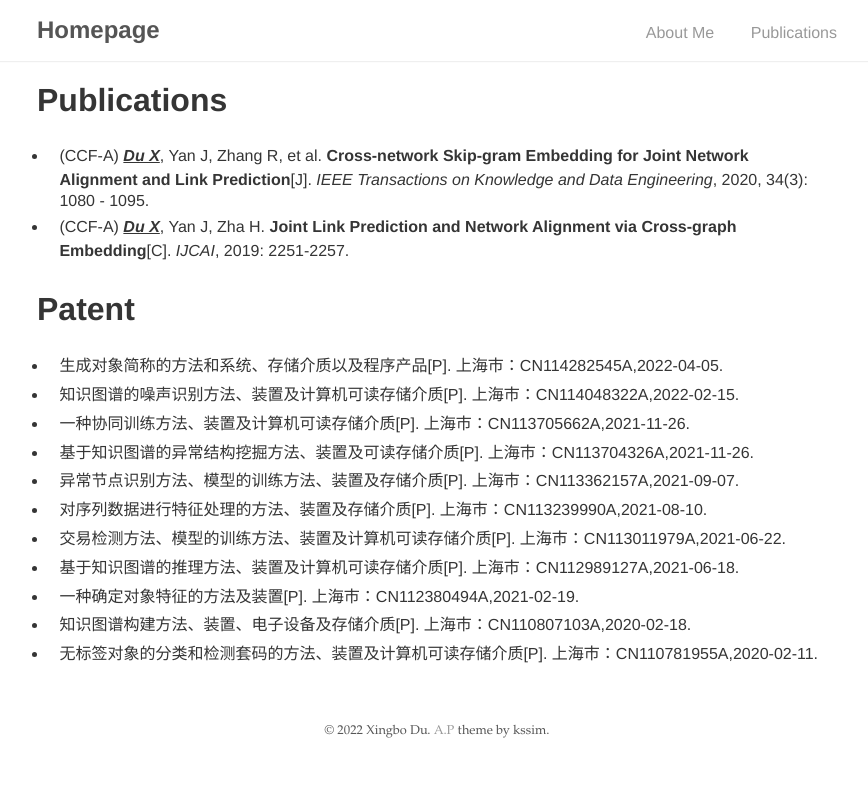
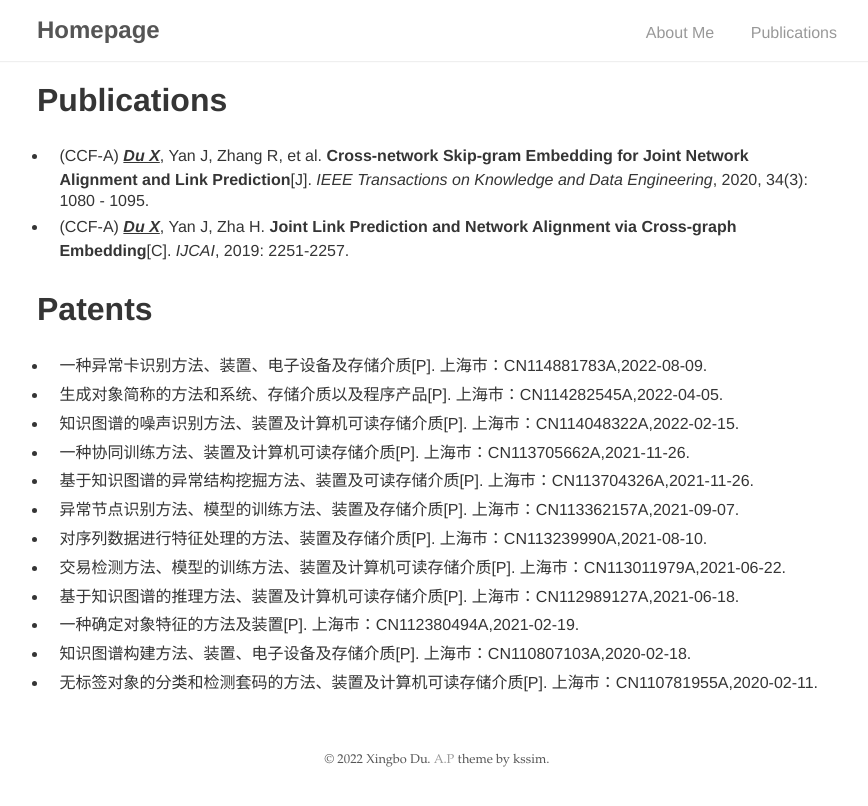
Before and after one commit to optray/optray.github.io, a Jekyll site: the page built from publication/index.md, in a window 1280 px wide. Shown: the top 806 px of the page, without its empty margins (203-1071 px from the left). Built offline with Jekyll 4.4.1, drawn with Linux system fonts in a browser that asks for light colours; our own code applies the rules of GitHub Pages for plain Markdown files.

Commit message:
add patents

```diff
--- a/publication/index.md
+++ b/publication/index.md
@@ -7,7 +7,8 @@ layout: base
 + (CCF-A) **_<u>Du X</u>_**, Yan J, Zha H. **Joint Link Prediction and Network Alignment via Cross-graph Embedding**[C]. _IJCAI_, 2019: 2251-2257.
 
 
-# Patent
+# Patents
++ 一种异常卡识别方法、装置、电子设备及存储介质[P]. 上海市：CN114881783A,2022-08-09.
 + 生成对象简称的方法和系统、存储介质以及程序产品[P]. 上海市：CN114282545A,2022-04-05.
 + 知识图谱的噪声识别方法、装置及计算机可读存储介质[P]. 上海市：CN114048322A,2022-02-15.
 + 一种协同训练方法、装置及计算机可读存储介质[P]. 上海市：CN113705662A,2021-11-26.
```
